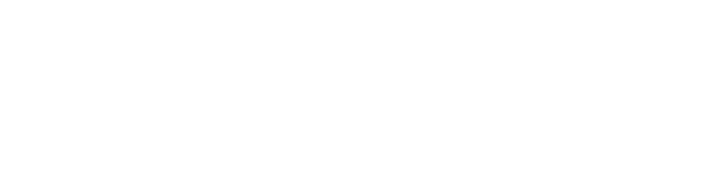
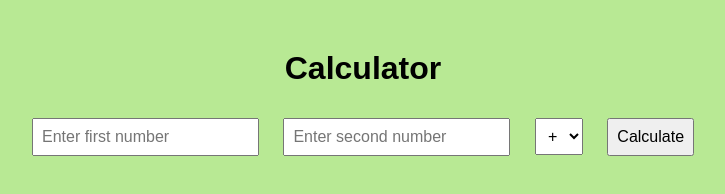
Before and after one commit to DewanTechUS/calculators, a plain HTML site: page index.html in a window 1280 px wide. Shown: the whole page, without its empty margins (277-1002 px from the left). Drawn offline with Linux system fonts and the light colour scheme.

Commit message:
Calculator_Placeholder_Text_Validation_Operations

```diff
--- a/index.html
+++ b/index.html
@@ -3,9 +3,34 @@
 <head>
     <meta charset="UTF-8">
     <meta name="viewport" content="width=device-width, initial-scale=1.0">
-    <title>Document</title>
+    <title>Calculator</title>
+    <link rel="stylesheet" href="styles.css">
 </head>
 <body>
+    <!-- Main heading for the calculator application -->
+    <h1>Calculator</h1>
 
+    <!-- Form container for calculator inputs and controls -->
+    <form id="calculator">
+        <!-- First number input field with placeholder text and validation -->
+        <input type="text" id="num1" placeholder="Enter first number" required>
+
+        <!-- Second number input field with placeholder text and validation -->
+        <input type="text" id="num2" placeholder="Enter second number" required>
+
+        <!-- Dropdown menu for selecting mathematical operation -->
+        <select id="operator">
+            <option value="add">+</option>      <!-- Addition option -->
+            <option value="subtract">-</option> <!-- Subtraction option -->
+            <option value="multiply">*</option> <!-- Multiplication option -->
+            <option value="divide">/</option>   <!-- Division option -->
+        </select>
+
+        <!-- Submit button to trigger calculation -->
+        <button type="submit">Calculate</button>
+    </form>
+
+    <!-- Result display area - will show calculation result -->
+    <h2 id="result"></h2>
 </body>
 </html>
--- /dev/null
+++ b/styles.css
@@ -0,0 +1,16 @@
+body {
+    font-family: Arial, sans-serif;
+    text-align: center;
+    margin-top: 50px;
+    background-color: #b8e994;
+}
+
+input, select, button {
+    margin: 10px;
+    padding: 8px;
+    font-size: 16px;
+}
+
+h2 {
+    color: #333;
+}
```
Also changed, not shown: script.js (added), style.css (deleted).
